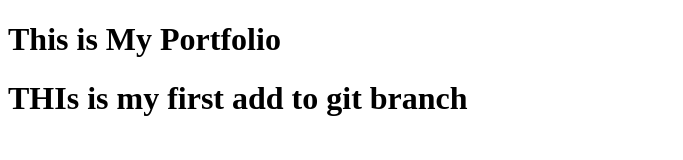
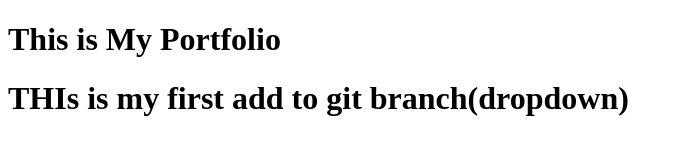
Before and after one commit to rajsachin7061/resume, a plain HTML site: page index.html in a window 1280 px wide. Shown: the whole page, without its empty margins (0-683 px from the left). Drawn offline with Linux system fonts and the light colour scheme.

Commit message:
dropdown

```diff
--- a/index.html
+++ b/index.html
@@ -7,7 +7,7 @@
 </head>
 <body>
     <h1> This is My Portfolio</h1>
-    <h1> THIs is my first add to git branch</h1>
+    <h1> THIs is my first add to git branch(dropdown)</h1>
     <br/>
 </body>
 </html>
```
